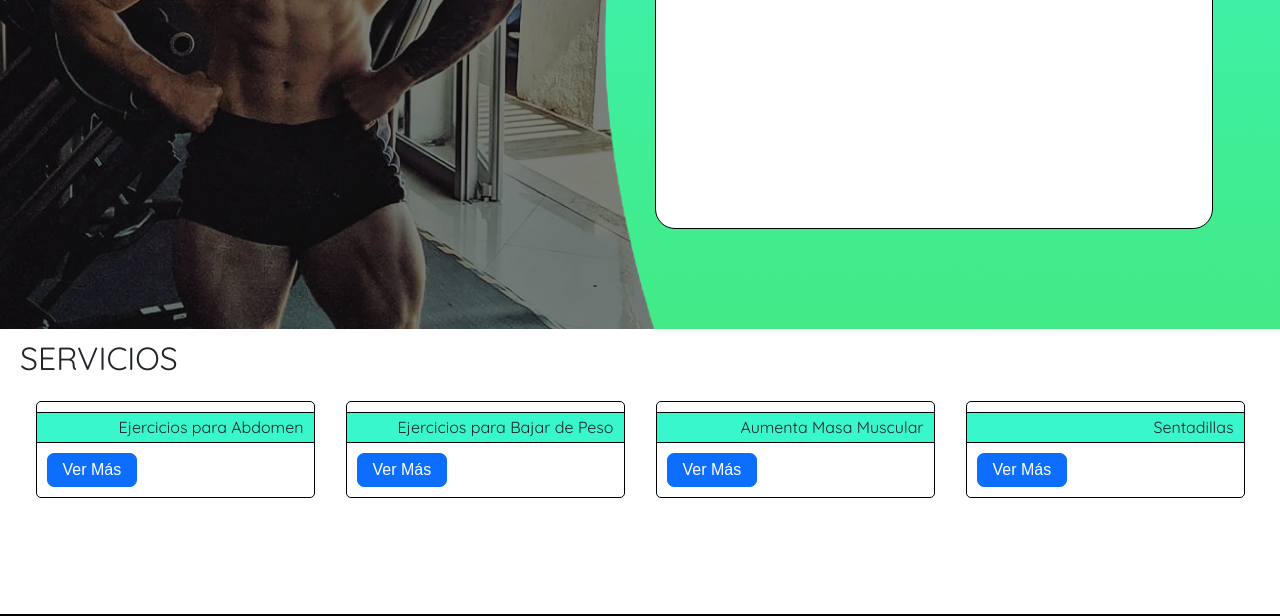
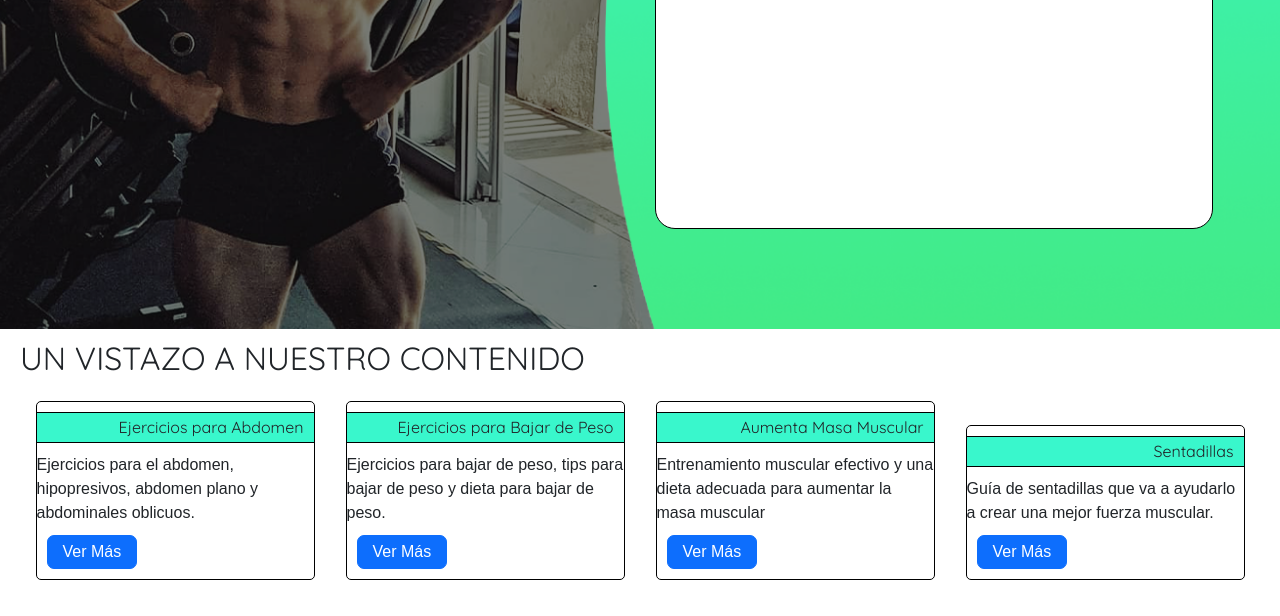
Before and after one commit to LuisFlores083/LP-EspectraServ, a plain HTML site: page index.html in a window 1280 px wide. Shown: the part 471-1087 px from the top of the page. Drawn offline with Linux system fonts and the light colour scheme; a web font is replaced by a local one.

Commit message:
Actualizacion de servicios

```diff
--- a/css/app.css
+++ b/css/app.css
@@ -176,7 +176,7 @@ a{
 
     .marco div{
         margin: 10px 0;
-        display: none;
+        /*display: none;*/
     }
 
     .servText{
--- a/index.html
+++ b/index.html
@@ -70,13 +70,12 @@
     </form>
   </section>
   <section class="contenido" id="servicios">
-    <h2 class="center">SERVICIOS</h2>
+    <h2 class="center">UN VISTAZO A NUESTRO CONTENIDO</h2>
     <article class="marco sombra">
         <!--<figcaption><img src="#" alt="Nutrición EspectraServ"></figcaption>-->
         <h3>Ejercicios para Abdomen</h3>
         <div>
-            <p class="servText">Registrate aquí y te daremos</p>
-            <p class="ganancia">Guía Alimenticia</p>
+            <p class="servText">Ejercicios para el abdomen, hipopresivos, abdomen plano y abdominales oblicuos.</p>
         </div>
           <a class="boton" href="https://luisflores083.github.io/SW-EspectraServ/html/Servicios.html">Ver Más</a>
     </article>
@@ -84,8 +83,8 @@
         <!--<figcaption><img src="#" alt="Rutinas Individuales EspectraServ"></figcaption>-->
         <h3>Ejercicios para Bajar de Peso</h3>
         <div>
-          <p class="servText">Registrate aquí y te daremos</p>
-          <p class="ganancia">Guía Alimenticia</p>
+          <p class="servText">Ejercicios para bajar de peso, tips para bajar de peso y dieta para bajar de peso.</p>
+          <!--<p class="ganancia">Guía Alimenticia</p>-->
         </div>
         <a class="boton" href="https://luisflores083.github.io/SW-EspectraServ/html/Servicios.html">Ver Más</a>
     </article>
@@ -93,8 +92,8 @@
         <!--<figcaption><img src="" alt="Rutinas Coperativas EspectraServ"></figcaption>-->
         <h3>Aumenta Masa Muscular</h3>
         <div>
-          <p class="servText">Registrate aquí y te daremos</p>
-          <p class="ganancia">Guía Alimenticia</p>
+          <p class="servText">Entrenamiento muscular efectivo y una dieta adecuada para aumentar la masa muscular</p>
+           <!--<p class="ganancia">Guía Alimenticia</p>-->
         </div>
           <a class="boton" href="https://luisflores083.github.io/SW-EspectraServ/html/Servicios.html">Ver Más</a>
     </article>
@@ -102,8 +101,8 @@
         <!--<figcaption><img src="img/" alt="Aplicación EspectraServ"></figcaption>-->
         <h3>Sentadillas</h3>
         <div>
-          <p class="servText">Registrate aquí y te daremos</p>
-          <p class="ganancia">Guía Alimenticia</p>
+          <p class="servText">Guía de sentadillas que va a ayudarlo a crear una mejor fuerza muscular.</p>
+           <!--<p class="ganancia">Guía Alimenticia</p>-->
         </div>
         <a class="boton" href="https://luisflores083.github.io/SW-EspectraServ/html/Servicios.html">Ver Más</a>
     </article>
@@ -145,6 +144,39 @@
     <a href="#servicios"><figcaption class="sombra"><img src="#" alt="Sentadillas EspectraServ"></figcaption></a>
   </div>
 </section>
+
+Ejercicio
+ejerc
+abdominales
+ejercicios para abdomen
+eliptica
+ejercicios para bajar de peso
+nutrición
+la nutrición
+la nutricion
+nutricional
+nutriciona
+nutricion parenteral
+Etrenamiento
+entrenamiento
+ejercicios para abdomen
+ejercicios para bajar de peso
+ejercicios para gluteos
+ejercicios de flexibilidad
+dieta
+dieta keto
+ayuno intermitente
+dieta cetogenica
+dieta para bajar de peso
+alimentos saludables
+gimnasios
+gimnasio cerca de mi
+gym cerca de mi
+gimnasio cerca de mi ubicación
+gimnasios cerca
+gym cerca de mi ubicación
+
+
 -->
 
 <footer id="contacto">
```
